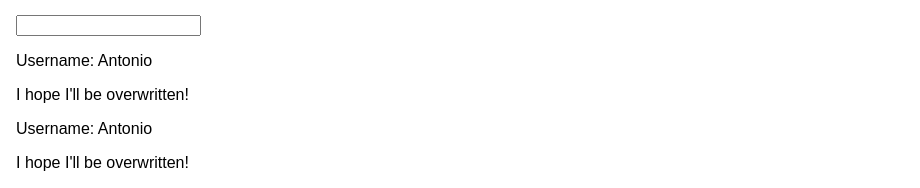
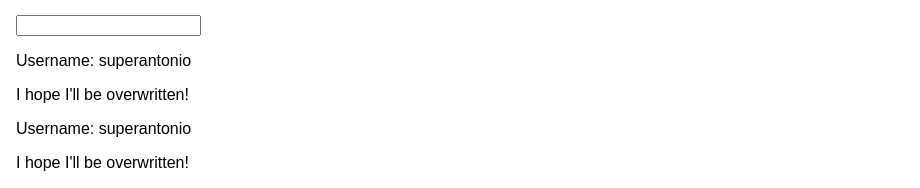
Before and after one commit to antocecere77/ReactLearningBasicSyntax, a React (Create React App) app: page / in a window 1280 px wide. Shown: the part 197-385 px from the top of the page, without its empty margins (0-920 px from the left). Built offline with nearby package versions, Linux system fonts and the light colour scheme.

Commit message:
Add state to the App component (=> the username) and pass the username to the UserOutput component

```diff
--- a/src/App.js
+++ b/src/App.js
@@ -5,6 +5,11 @@ import UserInput from './UserInput/UserInput';
 import UserOutput from './UserOutput/UserOutput';
 
 class App extends Component {
+
+  state = {
+    username: 'superantonio'
+  }
+
   render() {
     return (
       <div className="App">
@@ -21,8 +26,8 @@ class App extends Component {
           <li>Add styling of your choice to your components/ elements in the components - both with inline styles and stylesheets</li>
         </ol>
         <UserInput/>
-        <UserOutput userName="Antonio"/>
-        <UserOutput userName="Antonio"/>
+        <UserOutput userName={this.state.username}/>
+        <UserOutput userName={this.state.username}/>
         <UserOutput userName="Antonio"/>
       </div>
     );
```
